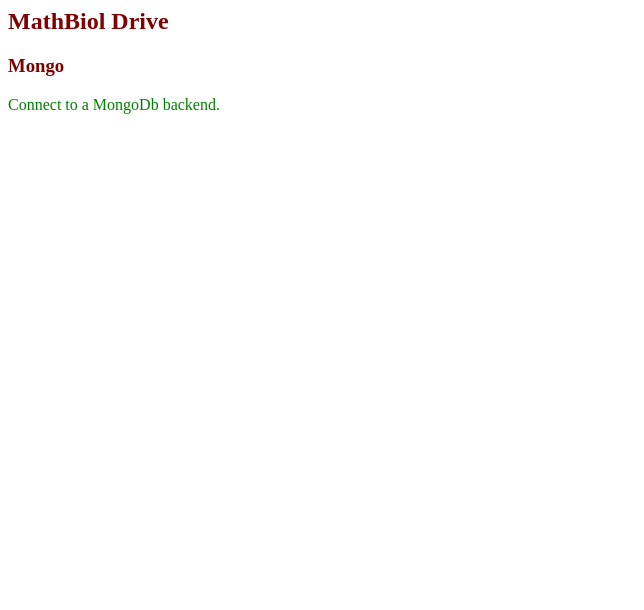
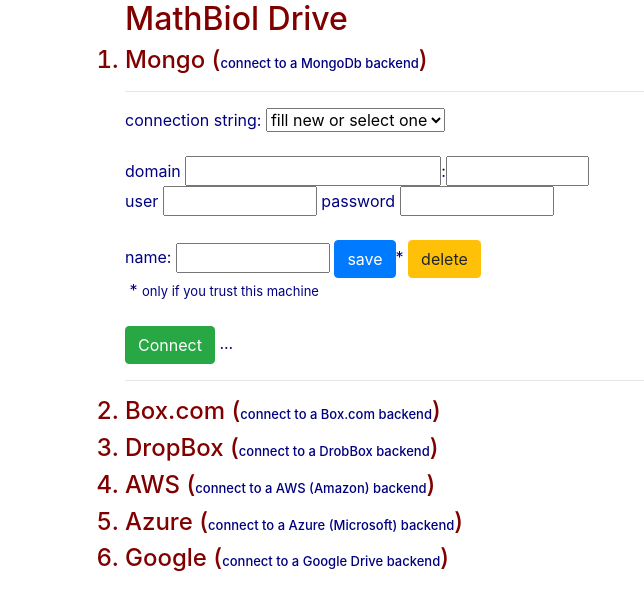
Before and after one commit to episphere/drive, a plain HTML site: page index.html in a window 1280 px wide. Shown: the whole page, without its empty margins (0-644 px from the left). Drawn offline with nearby package versions, Linux system fonts and the light colour scheme.

Commit message:
mongo ui connect

```diff
--- a/drive.js
+++ b/drive.js
@@ -4,7 +4,7 @@
     Object.keys(drive.path).forEach((k)=>{
         var el = document.body.querySelector('#mongo')
         if(el){
-            let hd = el.querySelector('h3')
+            let hd = el.querySelector('h4')
             if(hd&&drive[k]){
                 hd.onclick=drive[k]
                 hd.onmouseover=()=>{
@@ -14,9 +14,9 @@
                 hd.onmouseout=()=>{
                     hd.style.backgroundColor=''
                 }
-                if(location.hash.match('mongo','i')){
+                //if(location.hash.match(/mongo/i)){
                     hd.click()
-                }
+                //}
             }
         }
 
@@ -33,9 +33,59 @@
 
 drive.mongo=()=>{
     console.log('clicked mongo at '+Date())
+    var div0=document.body.querySelector('#mongo')
+    var div=div0.querySelector('#appDiv')
+    if (!div){
+        div=document.createElement('div')
+        div.id='appDiv'
+        div.style.color='navy'
+        div0.appendChild(div)
+        h='<hr>'
+        h+='connection string: <select><option>fill new or select one</option></select><br>'
+        h+='&nbsp;<br>'
+        h+='domain <input id="mongoDomain">:<input id="mongoPort" size=9><br>'
+        h+='user <input id="mongoUser" size=10> '
+        h+='password <input id="mongoPassword" type="password" size=10><br>'
+        h+='&nbsp;<br>'
+        h+='name: <input id="mongoName" size=10> <button id="saveConnection" class="btn btn-primary">save</button>* <button class="btn btn-warning">delete</button><br>'
+        h+='&nbsp;* <span style="font-size:small">only if you trust this machine</span><br>'
+        h+='&nbsp;<br>'
+        h+='<button id="mongoConnect" class="btn btn-success">Connect</button> <span id="mongoConnectMsg">...</span>'
+        h+='<hr>'
+        div.innerHTML=h
+        div.hidden=true
+        div.msg=(txt,clr)=>{
+            var msgSp=div.parentElement.querySelector('#mongoMsg')
+            msgSp.innerHTML=txt
+            msgSp.style.color=clr||'blue'
+            //debugger
+        }
+        div.querySelector('#saveConnection').onclick=()=>{
+            div.msg('saving connection xyz at '+Date())
+        }
+
+    }
+
+
+    div.hidden=!div.hidden
     // populate UI
 
 }
 
+drive.setItem=(key,obj)=>{
+    var lk=(localStorage.localKey=localStorage.localKey||[...Array(10000).keys()].map(_=>Math.random().toString().slice(2)).join('')).split('').map(ki=>parseInt(ki))
+    return localStorage.setItem(key,JSON.stringify(obj).split('').map((o,i)=>(o.charCodeAt()+lk[i])).toString())
+}
+drive.getItem=(key)=>{
+    var lk=localStorage.localKey.split('').map(ki=>parseInt(ki))
+    if(localStorage[key]){
+        return JSON.parse(localStorage['lala'].split(',').map(v=>parseInt(v)).map((v,i)=>String.fromCharCode(v-lk[i])).join(''))
+    }else{
+        throw('drive item "'+key+'" not found')
+    }
+}
+
+
+
 
 drive()
--- a/index.html
+++ b/index.html
@@ -1,12 +1,38 @@
+<html>
+<head>
+<link href="https://stackpath.bootstrapcdn.com/bootstrap/4.1.3/css/bootstrap.min.css" rel="stylesheet" integrity="sha384-MCw98/SFnGE8fJT3GXwEOngsV7Zt27NXFoaoApmYm81iuXoPkFOJwJ8ERdknLPMO" crossorigin="anonymous">
+<script src="https://stackpath.bootstrapcdn.com/bootstrap/4.1.3/js/bootstrap.min.js" integrity="sha384-ChfqqxuZUCnJSK3+MXmPNIyE6ZbWh2IMqE241rYiqJxyMiZ6OW/JmZQ5stwEULTy" crossorigin="anonymous"></script>
+</head>
+<body class="container">
+<ol>
 <h2 style="color:maroon">MathBiol Drive</h2>
 
-
 <div id="mongo" style="color:maroon">
-    <h3>Mongo</h3>
-    <p id="mongoInfo" style="color:green">
-        Connect to a MongoDb backend.
-    </p>
+    <h4><li>Mongo (<span id="mongoMsg" style="font-size:small;color:navy">connect to a MongoDb backend</span>)</li></h4>
 </div>
 
+<div id="boxcom" style="color:maroon">
+    <h4><li>Box.com (<span style="font-size:small;color:navy">connect to a Box.com backend</span>)</li></h4>
+</div>
+
+<div id="DropBox" style="color:maroon">
+    <h4><li>DropBox (<span style="font-size:small;color:navy">connect to a DrobBox backend</span>)</li></h4>
+</div>
+
+<div id="aws" style="color:maroon">
+    <h4><li>AWS (<span style="font-size:small;color:navy">connect to a AWS (Amazon) backend</span>)</li></h4>
+</div>
+
+<div id="azure" style="color:maroon">
+    <h4><li>Azure (<span style="font-size:small;color:navy">connect to a Azure (Microsoft) backend</span>)</li></h4>
+</div>
+
+<div id="google" style="color:maroon">
+    <h4><li>Google (<span style="font-size:small;color:navy">connect to a Google Drive backend</span>)</li></h4>
+</div>
+</ol>
 
 <script src="drive.js"></script>
+
+</body>
+</html>
```
